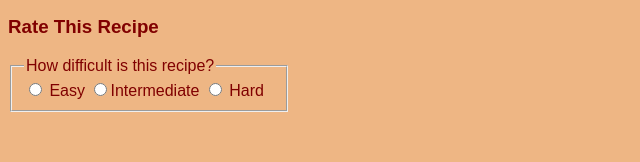
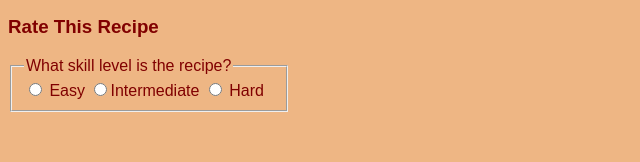
Before and after one commit to kyttekatte/CodingAssignment3, a plain HTML site: page index.html in a window 1280 px wide. Shown: the part 622-784 px from the top of the page, 0-640 px from the left. Drawn offline with Linux system fonts and the light colour scheme.

Commit message:
New Features added

```diff
--- a/index.html
+++ b/index.html
@@ -30,10 +30,10 @@
 
     <h3 class="rate">Rate This Recipe</h3>
       <fieldset style="width: 250px;">
-        <legend>How difficult is this recipe?</legend>
+        <legend>What skill level is the recipe?</legend>
           <input type="radio" id="easy" name="easy"> Easy
           <input type="radio" id="med" name="med">Intermediate
-          <input type="radio"id="hard" name="hard"> Hard
+          <input type="radio" id="hard" name="hard"> Hard
       </fieldset>
       <p>&nbsp;</p>
 
```
Also changed, not shown: images/CA3-newFeatureValidation.jpg (added), images/valid-html-recipe-burke.jpg (added).
